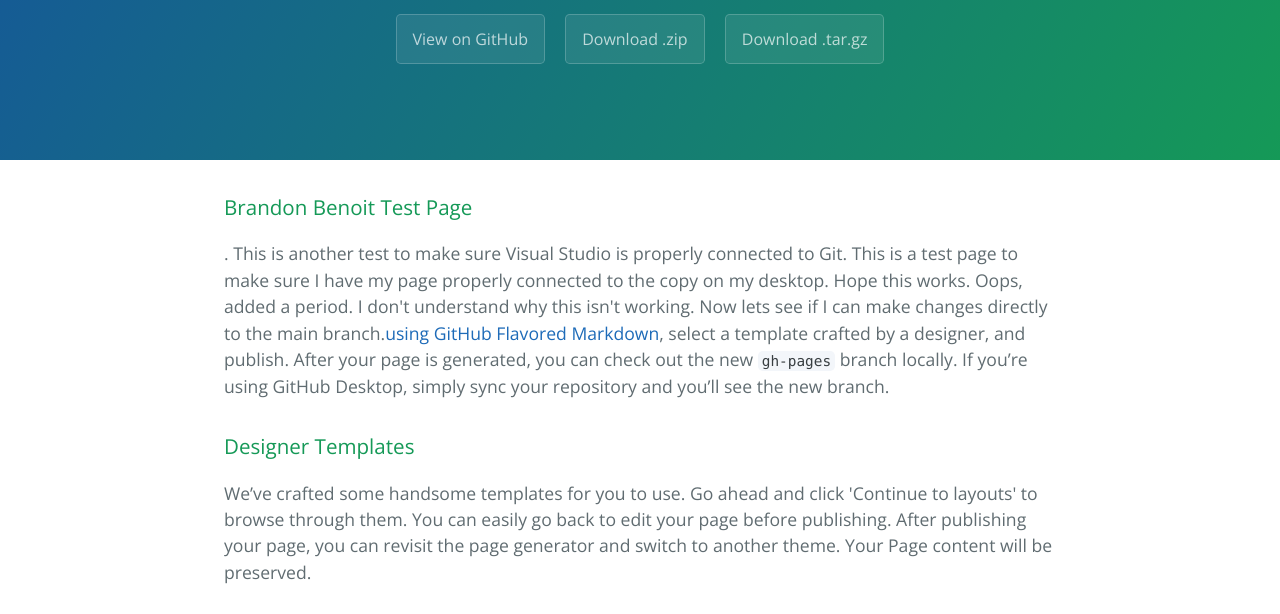
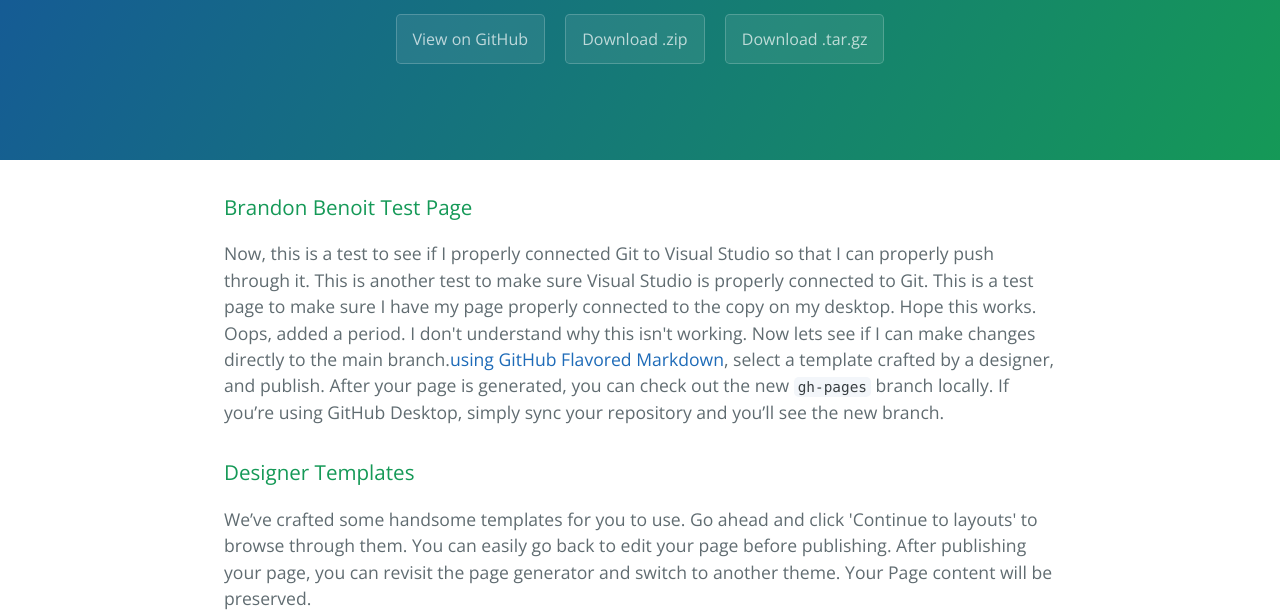
Before and after one commit to bbenoit33/test_repo, a plain HTML site: page index.html in a window 1280 px wide. Shown: the part 176-790 px from the top of the page. Drawn offline with nearby package versions, Linux system fonts and the light colour scheme.

Commit message:
Nope
Didn't work

```diff
--- a/index.html
+++ b/index.html
@@ -22,7 +22,7 @@
       <h3>
 <a id="welcome-to-github-pages" class="anchor" href="#welcome-to-github-pages" aria-hidden="true"><span class="octicon octicon-link"></span></a>Brandon Benoit Test Page</h3>
 
-<p>. This is another test to make sure Visual Studio is properly connected to Git. This is a test page to make sure I have my page properly connected to the copy on my desktop. Hope this works. Oops, added a period. I don't understand why this isn't working. Now lets see if I can make changes directly to the main branch.<a href="https://guides.github.com/features/mastering-markdown/">using GitHub Flavored Markdown</a>, select a template crafted by a designer, and publish. After your page is generated, you can check out the new <code>gh-pages</code> branch locally. If you’re using GitHub Desktop, simply sync your repository and you’ll see the new branch.</p>
+<p>Now, this is a test to see if I properly connected Git to Visual Studio so that I can properly push through it. This is another test to make sure Visual Studio is properly connected to Git. This is a test page to make sure I have my page properly connected to the copy on my desktop. Hope this works. Oops, added a period. I don't understand why this isn't working. Now lets see if I can make changes directly to the main branch.<a href="https://guides.github.com/features/mastering-markdown/">using GitHub Flavored Markdown</a>, select a template crafted by a designer, and publish. After your page is generated, you can check out the new <code>gh-pages</code> branch locally. If you’re using GitHub Desktop, simply sync your repository and you’ll see the new branch.</p>
 
 <h3>
 <a id="designer-templates" class="anchor" href="#designer-templates" aria-hidden="true"><span class="octicon octicon-link"></span></a>Designer Templates</h3>
```
Also changed, not shown: 1 other file.
